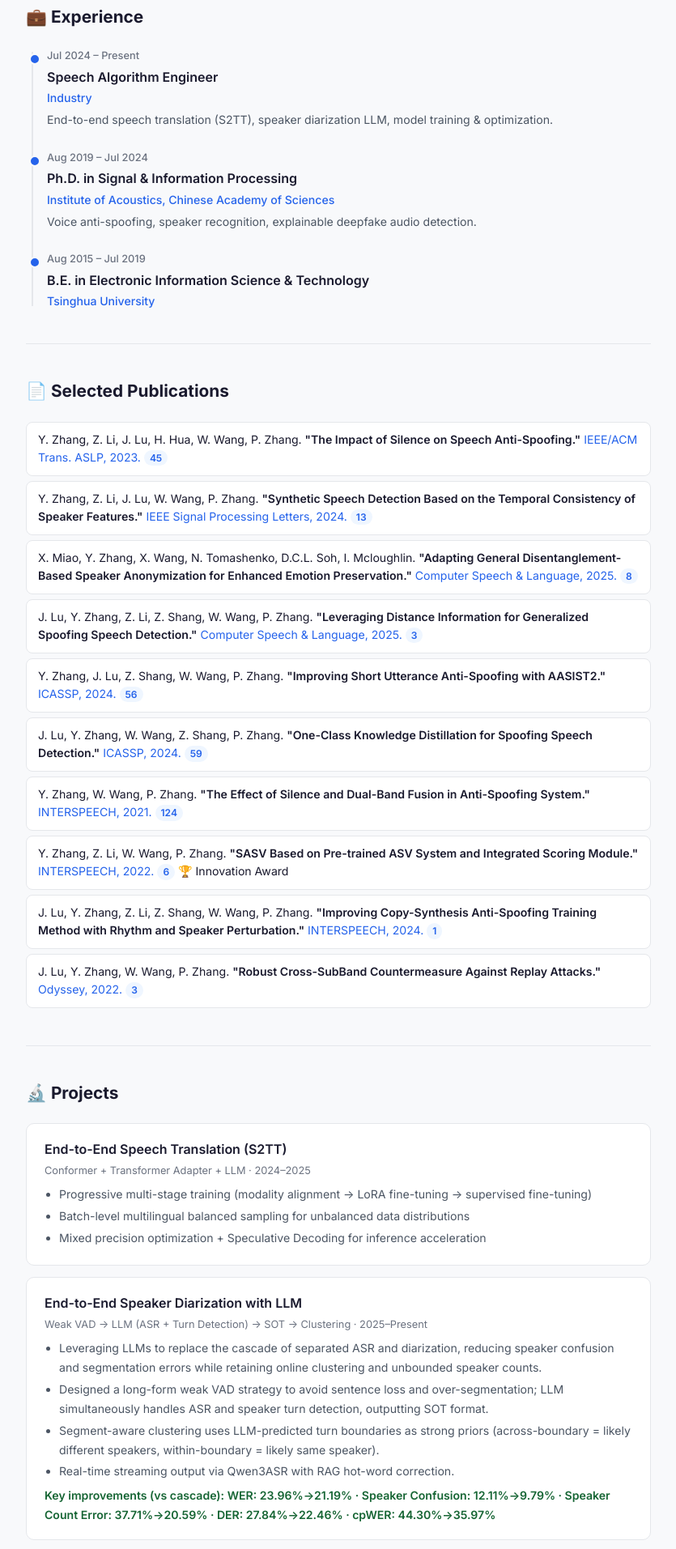
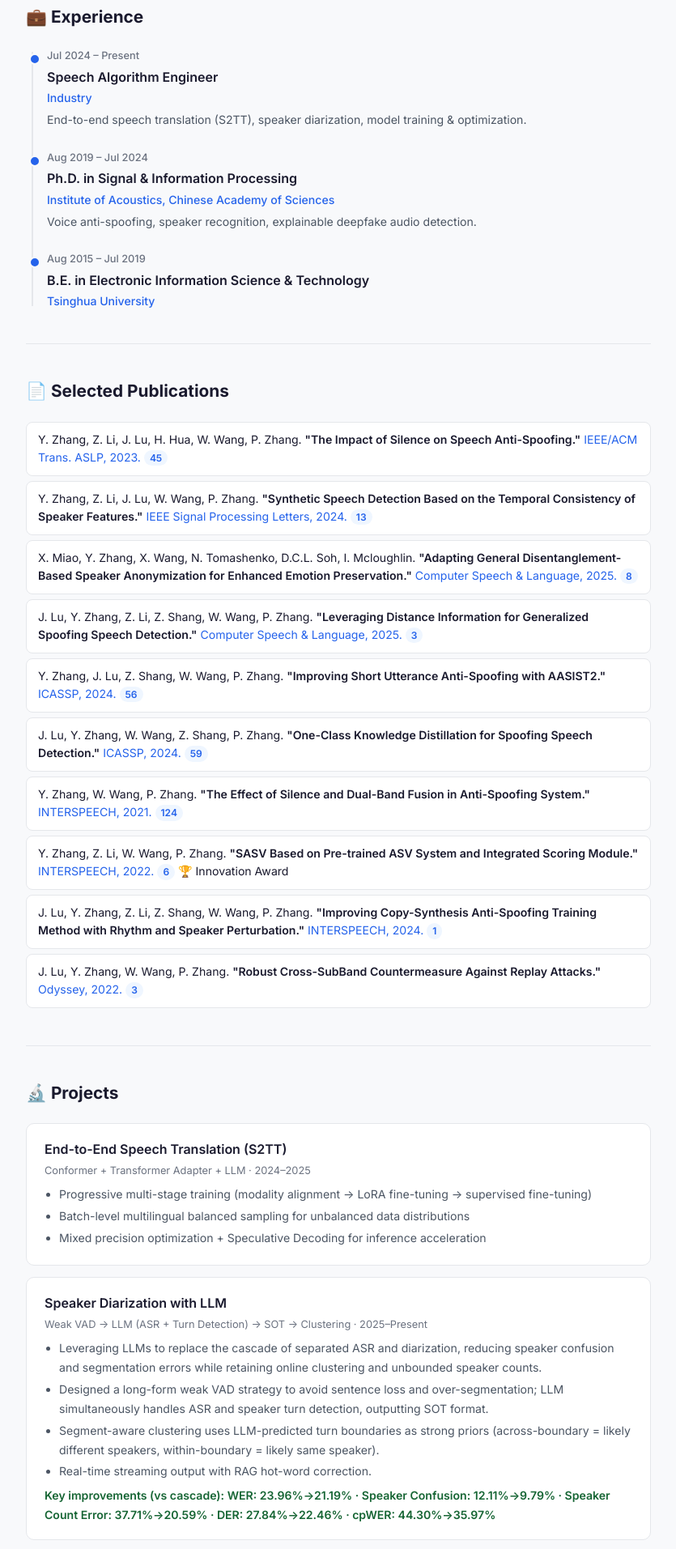
Before and after one commit to zyxciel/yuxiangzhang.github.io, a plain HTML site: page index.html in a window 1280 px wide. Shown: the part 684-2597 px from the top of the page at 81% size, without its empty margins (222-1057 px from the left). Drawn offline with Linux system fonts and the light colour scheme.

Commit message:
Refine text in About section and project details

```diff
--- a/index.html
+++ b/index.html
@@ -133,7 +133,7 @@
   <p class="about-text">
     I am a Speech &amp; Audio AI Researcher, working on end-to-end speech translation,
     speaker diarization with large language models, and voice anti-spoofing. I received my Ph.D. from the
-    <strong>Institute of Acoustics, Chinese Academy of Sciences</strong>, where I focused on deepfake audio
+    Institute of Acoustics, Chinese Academy of Sciences, where I focused on deepfake audio
     detection and speaker recognition. I have published over 10 papers at venues including
     IEEE/ACM TASLP, ICASSP, INTERSPEECH, and IEEE SPL, with 300+ total citations.
   </p>
@@ -146,7 +146,7 @@
       <div class="date">Jul 2024 – Present</div>
       <h3>Speech Algorithm Engineer</h3>
       <div class="org">Industry</div>
-      <p>End-to-end speech translation (S2TT), speaker diarization LLM, model training &amp; optimization.</p>
+      <p>End-to-end speech translation (S2TT), speaker diarization, model training &amp; optimization.</p>
     </div>
     <div class="timeline-item">
       <div class="date">Aug 2019 – Jul 2024</div>
@@ -192,13 +192,13 @@
   </div>
 
   <div class="project-card">
-    <h3>End-to-End Speaker Diarization with LLM</h3>
+    <h3>Speaker Diarization with LLM</h3>
     <div class="meta">Weak VAD → LLM (ASR + Turn Detection) → SOT → Clustering · 2025–Present</div>
     <ul>
       <li>Leveraging LLMs to replace the cascade of separated ASR and diarization, reducing speaker confusion and segmentation errors while retaining online clustering and unbounded speaker counts.</li>
       <li>Designed a long-form weak VAD strategy to avoid sentence loss and over-segmentation; LLM simultaneously handles ASR and speaker turn detection, outputting SOT format.</li>
       <li>Segment-aware clustering uses LLM-predicted turn boundaries as strong priors (across-boundary = likely different speakers, within-boundary = likely same speaker).</li>
-      <li>Real-time streaming output via Qwen3ASR with RAG hot-word correction.</li>
+      <li>Real-time streaming output with RAG hot-word correction.</li>
     </ul>
     <div class="result">Key improvements (vs cascade): WER: 23.96%→21.19% · Speaker Confusion: 12.11%→9.79% · Speaker Count Error: 37.71%→20.59% · DER: 27.84%→22.46% · cpWER: 44.30%→35.97%</div>
   </div>
```
